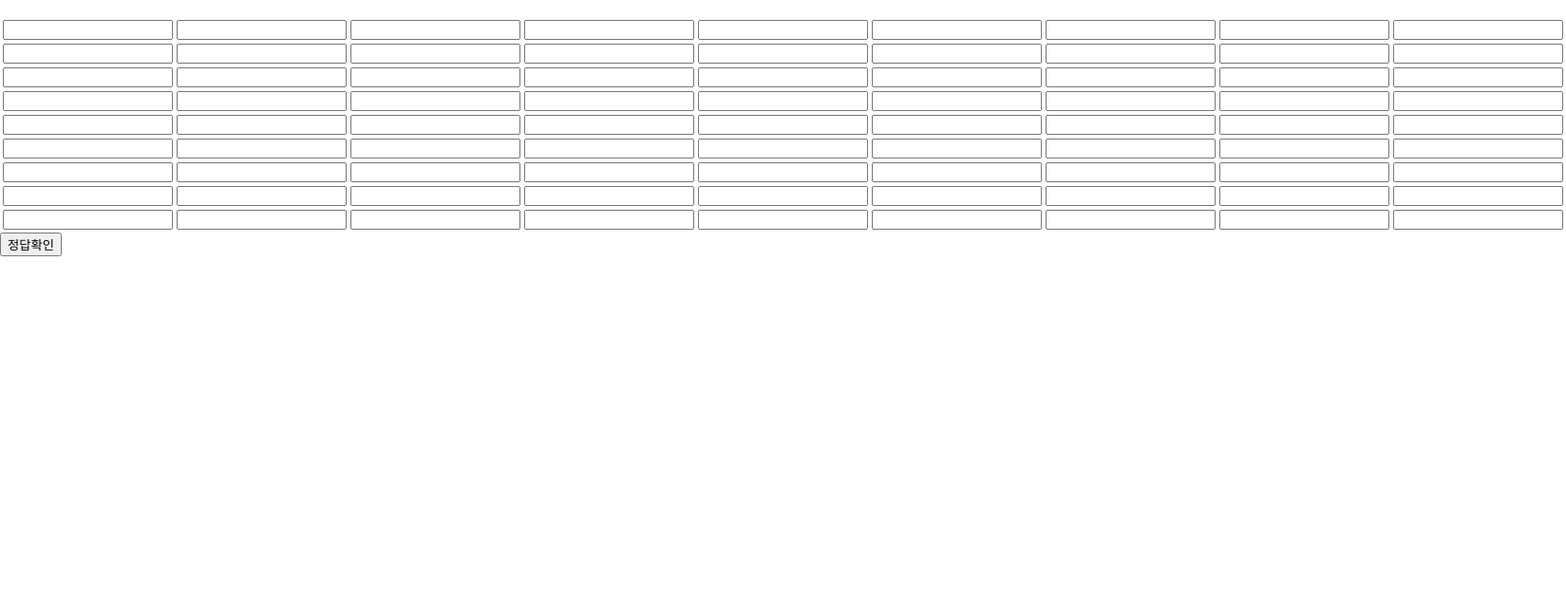
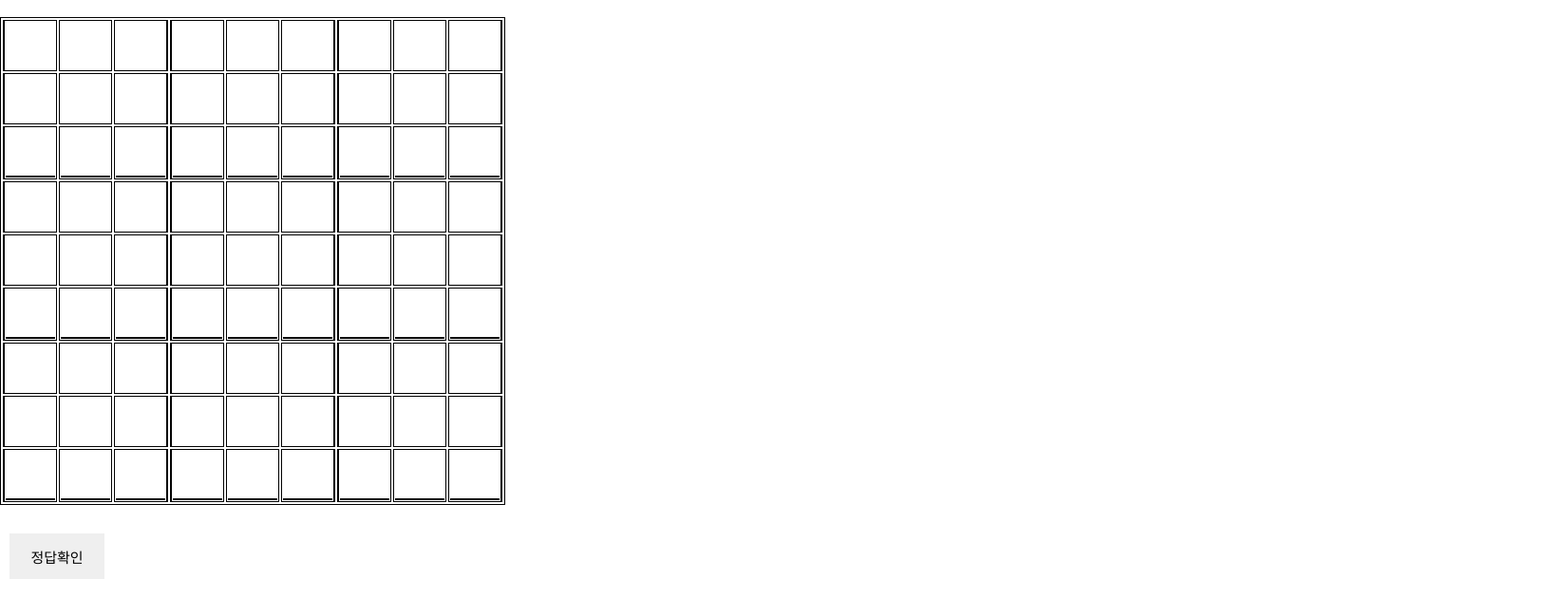
Before and after one commit to mJekal/TZ, a plain HTML site: page MiniGameWebApp/Sudoku.html in a window 1280 px wide. Shown: the part 91-740 px from the top of the page at 95% size, 1649 px wide, since content can reach past the window. Drawn offline with Linux system fonts and the light colour scheme.

Commit message:
Add files via upload

```diff
--- a/MiniGameWebApp/css/Sudoku.css
+++ b/MiniGameWebApp/css/Sudoku.css
@@ -7,3 +7,56 @@ body {
     margin: 50px auto;
     background-color: #ffffff;
 }
+
+
+table{
+    border: 1px solid black;
+}
+
+td{
+    border: 1px solid black;
+    text-align: center;
+}
+
+input{
+    color: darkorange;
+    border: 0;
+    text-align: center;
+    width: 48px;
+    height: 48px;
+    font-size: 25px;
+}
+
+#cell_19, #cell_20, #cell_21, #cell_22, #cell_23, #cell_24, #cell_25, #cell_26, #cell_27
+,#cell_46, #cell_47, #cell_48, #cell_49, #cell_50, #cell_51, #cell_52, #cell_53, #cell_54
+,#cell_73, #cell_74, #cell_75, #cell_76, #cell_77, #cell_78, #cell_79, #cell_80, #cell_81 {
+    border-bottom: 2px solid black;
+}
+
+td:nth-of-type(3),
+td:nth-of-type(6),
+td:nth-of-type(9) {
+    border-right: 2px solid black;
+}
+
+td:first-of-type,
+td:nth-last-of-type(3),
+td:nth-last-of-type(6) {
+    border-left: 2px solid black;
+}
+
+.board-input {
+    color: darkblue;
+}
+
+.wrong-answer {
+    color: red;
+}
+
+#submit {
+    margin-top: 30px;
+    margin-left: 10px;
+    width: 100px;
+    font-size: 15px;
+    color: black;
+}
```
